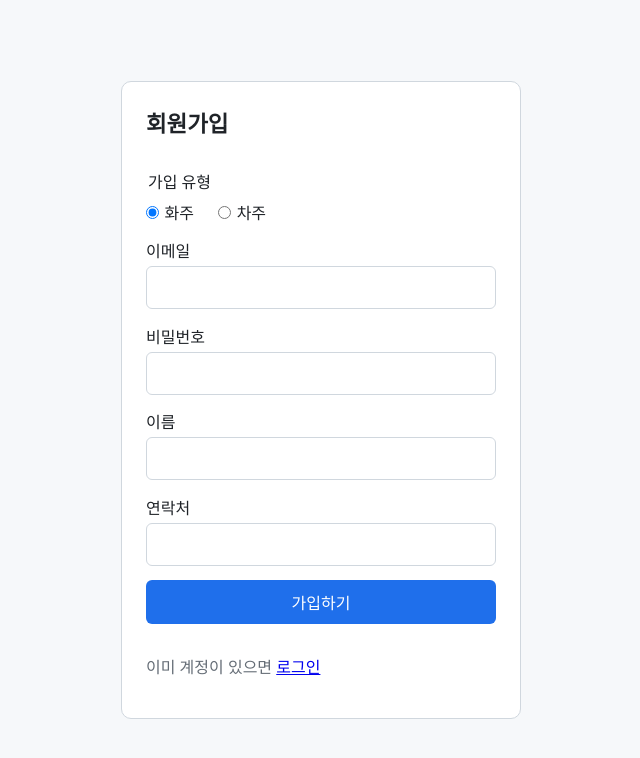
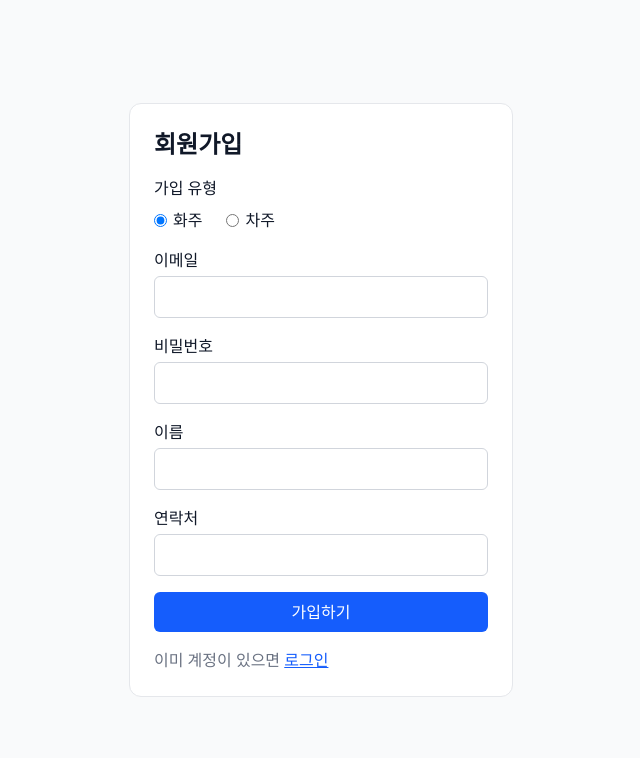
Before and after one commit to gmeag01/FreightShippingPlatformProject-, a React (Vite) app in the folder frontend/: page /signup in a window 1280 px wide. Shown: the top 758 px of the page, without its empty margins (319-959 px from the left). Built offline with nearby package versions, Linux system fonts and the light colour scheme.

Commit message:
style: 프론트 스타일을 Tailwind CSS로 변경
Co-Authored-By: Claude Opus 5.5 <noreply@anthropic.com>

```diff
--- a/frontend/index.html
+++ b/frontend/index.html
@@ -6,7 +6,7 @@
     <meta name="viewport" content="width=device-width, initial-scale=1.0" />
     <title>화물운송플랫폼</title>
   </head>
-  <body>
+  <body class="min-w-80 bg-gray-50 text-gray-900">
     <div id="root"></div>
     <script type="module" src="/src/main.js"></script>
   </body>
--- a/frontend/package.json
+++ b/frontend/package.json
@@ -18,6 +18,7 @@
   },
   "devDependencies": {
     "@eslint/js": "^10.0.1",
+    "@tailwindcss/vite": "^4.3.4",
     "@types/react": "^19.3.0",
     "@types/react-dom": "^19.3.0",
     "@vitejs/plugin-react": "^6.1.2",
@@ -27,6 +28,8 @@
     "eslint-plugin-react-refresh": "^0.5.7",
     "globals": "^17.14.0",
     "prettier": "^3.9.10",
+    "prettier-plugin-tailwindcss": "^0.8.1",
+    "tailwindcss": "^4.3.4",
     "vite": "^8.3.5"
   }
 }
--- a/frontend/src/index.css
+++ b/frontend/src/index.css
@@ -1,173 +1,5 @@
-:root {
-  --color-text: #1f2328;
-  --color-muted: #656d76;
-  --color-border: #d0d7de;
-  --color-bg: #f6f8fa;
-  --color-surface: #ffffff;
-  --color-primary: #1f6feb;
-  --color-error: #cf222e;
-  --color-notice: #1a7f37;
-  font-family:
-    system-ui,
-    -apple-system,
-    'Segoe UI',
-    'Malgun Gothic',
-    sans-serif;
-  color: var(--color-text);
-  background: var(--color-bg);
+@import 'tailwindcss';
+
+@theme {
+  --font-sans: system-ui, -apple-system, 'Segoe UI', 'Malgun Gothic', sans-serif;
 }
-
-*,
-*::before,
-*::after {
-  box-sizing: border-box;
-}
-
-body {
-  margin: 0;
-  min-width: 320px;
-}
-
-h1 {
-  font-size: 1.4rem;
-  margin: 0 0 1rem;
-}
-
-input,
-button {
-  font: inherit;
-}
-
-input {
-  display: block;
-  width: 100%;
-  margin-top: 0.25rem;
-  padding: 0.6rem 0.75rem;
-  border: 1px solid var(--color-border);
-  border-radius: 6px;
-}
-
-button {
-  padding: 0.6rem 1rem;
-  border: 0;
-  border-radius: 6px;
-  background: var(--color-primary);
-  color: #fff;
-  cursor: pointer;
-}
-
-button:disabled {
-  opacity: 0.6;
-  cursor: default;
-}
-
-.button-secondary {
-  padding: 0.35rem 0.75rem;
-  border: 1px solid var(--color-border);
-  background: var(--color-surface);
-  color: var(--color-text);
-}
-
-.muted {
-  color: var(--color-muted);
-}
-
-.error {
-  display: block;
-  margin: 0.25rem 0 0;
-  color: var(--color-error);
-  font-size: 0.9rem;
-}
-
-.notice {
-  color: var(--color-notice);
-}
-
-/* 로그인·회원가입 */
-.center-page {
-  display: flex;
-  flex-direction: column;
-  align-items: center;
-  justify-content: center;
-  min-height: 100vh;
-  padding: 1rem;
-}
-
-.card {
-  display: flex;
-  flex-direction: column;
-  gap: 0.9rem;
-  width: 100%;
-  max-width: 400px;
-  padding: 1.5rem;
-  border: 1px solid var(--color-border);
-  border-radius: 10px;
-  background: var(--color-surface);
-}
-
-.role-select {
-  display: flex;
-  gap: 1.5rem;
-  margin: 0;
-  padding: 0;
-  border: 0;
-}
-
-.role-select legend {
-  margin-bottom: 0.4rem;
-}
-
-.role-select input {
-  display: inline;
-  width: auto;
-  margin: 0 0.35rem 0 0;
-}
-
-/* 로그인 후 레이아웃 */
-.app-header {
-  display: flex;
-  flex-wrap: wrap;
-  align-items: center;
-  justify-content: space-between;
-  gap: 0.5rem 1rem;
-  padding: 0.75rem 1rem;
-  border-bottom: 1px solid var(--color-border);
-  background: var(--color-surface);
-}
-
-.app-user {
-  display: flex;
-  align-items: center;
-  gap: 0.5rem;
-}
-
-.role-badge {
-  padding: 0.1rem 0.5rem;
-  border-radius: 999px;
-  background: var(--color-bg);
-  font-size: 0.85rem;
-}
-
-.app-nav {
-  display: flex;
-  flex-wrap: wrap;
-  gap: 0.25rem 1rem;
-  width: 100%;
-}
-
-.app-nav a {
-  padding: 0.25rem 0;
-  color: var(--color-muted);
-  text-decoration: none;
-}
-
-.app-nav a.active {
-  color: var(--color-primary);
-  font-weight: 600;
-}
-
-.app-main {
-  max-width: 1080px;
-  margin: 0 auto;
-  padding: 1.25rem 1rem;
-}
--- a/frontend/src/pages/LoginPage.js
+++ b/frontend/src/pages/LoginPage.js
@@ -31,17 +31,27 @@ export default function LoginPage() {
   };
 
   return (
-    <main className="center-page">
-      <form className="card" onSubmit={handleSubmit}>
-        <h1>로그인</h1>
+    <main className="flex min-h-screen items-center justify-center p-4">
+      <form
+        className="flex w-full max-w-sm flex-col gap-4 rounded-xl border border-gray-200 bg-white p-6"
+        onSubmit={handleSubmit}
+      >
+        <h1 className="text-2xl font-bold">로그인</h1>
         {location.state?.signedUp && (
-          <p className="notice">가입이 완료됐습니다. 로그인해 주세요.</p>
+          <p className="text-green-700">가입이 완료됐습니다. 로그인해 주세요.</p>
         )}
-        <label>
+        <label className="block">
           이메일
-          <input name="email" type="email" value={form.email} onChange={handleChange} required />
+          <input
+            name="email"
+            type="email"
+            value={form.email}
+            onChange={handleChange}
+            required
+            className="mt-1 block w-full rounded-md border border-gray-300 px-3 py-2"
+          />
         </label>
-        <label>
+        <label className="block">
           비밀번호
           <input
             name="password"
@@ -49,14 +59,22 @@ export default function LoginPage() {
             value={form.password}
             onChange={handleChange}
             required
+            className="mt-1 block w-full rounded-md border border-gray-300 px-3 py-2"
           />
         </label>
-        {error && <p className="error">{error}</p>}
-        <button type="submit" disabled={submitting}>
+        {error && <p className="text-sm text-red-600">{error}</p>}
+        <button
+          type="submit"
+          disabled={submitting}
+          className="rounded-md bg-blue-600 px-4 py-2 text-white hover:bg-blue-700 disabled:opacity-60"
+        >
           로그인
         </button>
-        <p className="muted">
-          계정이 없으면 <Link to="/signup">회원가입</Link>
+        <p className="text-gray-500">
+          계정이 없으면{' '}
+          <Link to="/signup" className="text-blue-600 underline">
+            회원가입
+          </Link>
         </p>
       </form>
     </main>
--- a/frontend/src/pages/NotFoundPage.js
+++ b/frontend/src/pages/NotFoundPage.js
@@ -2,9 +2,11 @@ import { Link } from 'react-router-dom';
 
 export default function NotFoundPage() {
   return (
-    <main className="center-page">
-      <h1>페이지를 찾을 수 없습니다</h1>
-      <Link to="/">처음으로</Link>
+    <main className="flex min-h-screen flex-col items-center justify-center gap-4 p-4">
+      <h1 className="text-2xl font-bold">페이지를 찾을 수 없습니다</h1>
+      <Link to="/" className="text-blue-600 underline">
+        처음으로
+      </Link>
     </main>
   );
 }
--- a/frontend/src/pages/PlaceholderPage.js
+++ b/frontend/src/pages/PlaceholderPage.js
@@ -2,8 +2,8 @@
 export default function PlaceholderPage({ title }) {
   return (
     <section>
-      <h1>{title}</h1>
-      <p className="muted">준비 중인 화면입니다.</p>
+      <h1 className="mb-4 text-2xl font-bold">{title}</h1>
+      <p className="text-gray-500">준비 중인 화면입니다.</p>
     </section>
   );
 }
--- a/frontend/src/pages/SignupPage.js
+++ b/frontend/src/pages/SignupPage.js
@@ -46,13 +46,17 @@ export default function SignupPage() {
   };
 
   return (
-    <main className="center-page">
-      <form className="card" onSubmit={handleSubmit}>
-        <h1>회원가입</h1>
-        <fieldset className="role-select">
-          <legend>가입 유형</legend>
+    <main className="flex min-h-screen items-center justify-center p-4">
+      <form
+        className="flex w-full max-w-sm flex-col gap-4 rounded-xl border border-gray-200 bg-white p-6"
+        onSubmit={handleSubmit}
+      >
+        <h1 className="text-2xl font-bold">회원가입</h1>
+        <fieldset>
+          <legend className="mb-2">가입 유형</legend>
+          <div className="flex gap-6">
             {ROLE_OPTIONS.map((option) => (
-            <label key={option.value}>
+              <label key={option.value} className="flex items-center gap-1.5">
                 <input
                   type="radio"
                   name="role"
@@ -63,9 +67,10 @@ export default function SignupPage() {
                 {option.label}
               </label>
             ))}
+          </div>
         </fieldset>
         {FIELDS.map((field) => (
-          <label key={field.name}>
+          <label key={field.name} className="block">
             {field.label}
             <input
               name={field.name}
@@ -73,16 +78,26 @@ export default function SignupPage() {
               value={form[field.name]}
               onChange={handleChange}
               required
+              className="mt-1 block w-full rounded-md border border-gray-300 px-3 py-2"
             />
-            {fieldErrors[field.name] && <span className="error">{fieldErrors[field.name]}</span>}
+            {fieldErrors[field.name] && (
+              <span className="mt-1 block text-sm text-red-600">{fieldErrors[field.name]}</span>
+            )}
           </label>
         ))}
-        {error && <p className="error">{error}</p>}
-        <button type="submit" disabled={submitting}>
+        {error && <p className="text-sm text-red-600">{error}</p>}
+        <button
+          type="submit"
+          disabled={submitting}
+          className="rounded-md bg-blue-600 px-4 py-2 text-white hover:bg-blue-700 disabled:opacity-60"
+        >
           가입하기
         </button>
-        <p className="muted">
-          이미 계정이 있으면 <Link to="/login">로그인</Link>
+        <p className="text-gray-500">
+          이미 계정이 있으면{' '}
+          <Link to="/login" className="text-blue-600 underline">
+            로그인
+          </Link>
         </p>
       </form>
     </main>
--- a/frontend/vite.config.js
+++ b/frontend/vite.config.js
@@ -1,3 +1,4 @@
+import tailwindcss from '@tailwindcss/vite';
 import react from '@vitejs/plugin-react';
 import { defineConfig, transformWithOxc } from 'vite';
 
@@ -24,7 +25,7 @@ function jsxInJs() {
 }
 
 export default defineConfig({
-  plugins: [jsxInJs(), react()],
+  plugins: [jsxInJs(), react(), tailwindcss()],
   optimizeDeps: {
     rolldownOptions: {
       moduleTypes: { '.js': 'jsx' },
```
Also changed, not shown: frontend/src/layouts/AppLayout.js (+23 -10 lines), 2 other files (tests, documents, lock files or other folders). Lines whose indentation alone changed are shown as unchanged.
